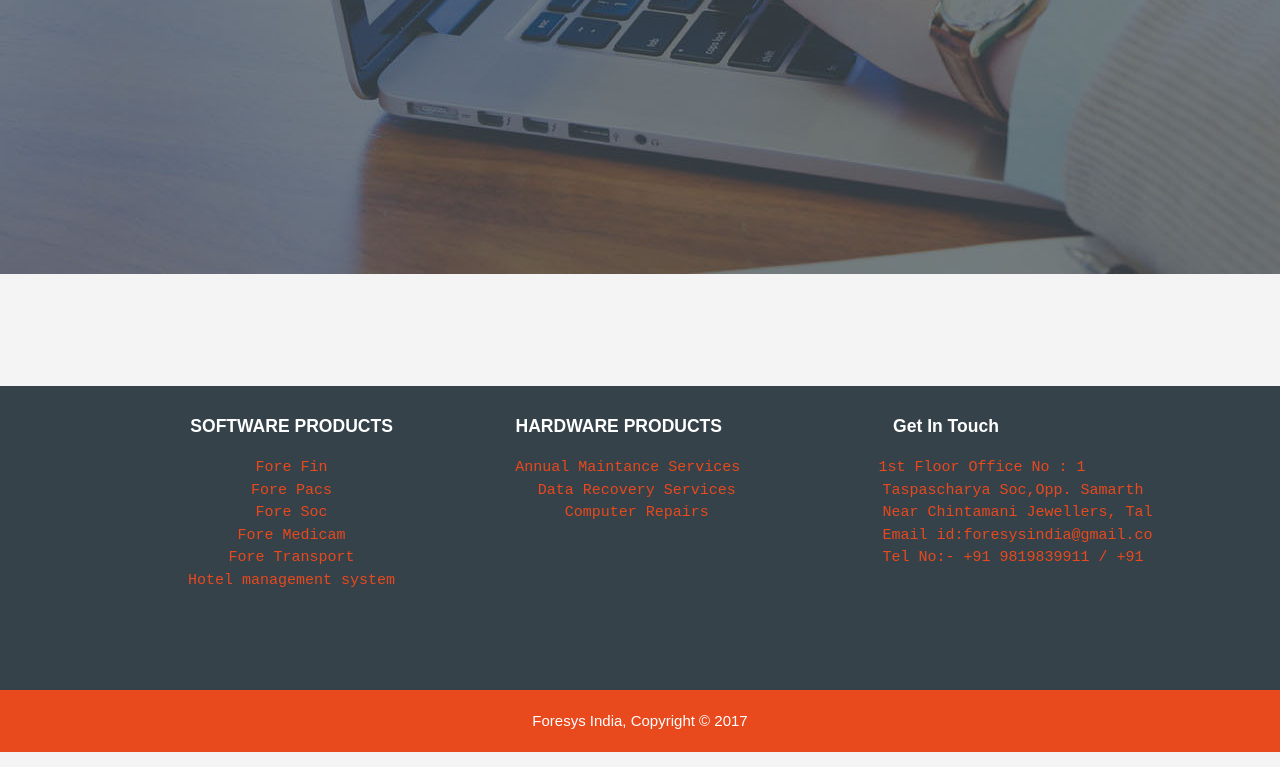
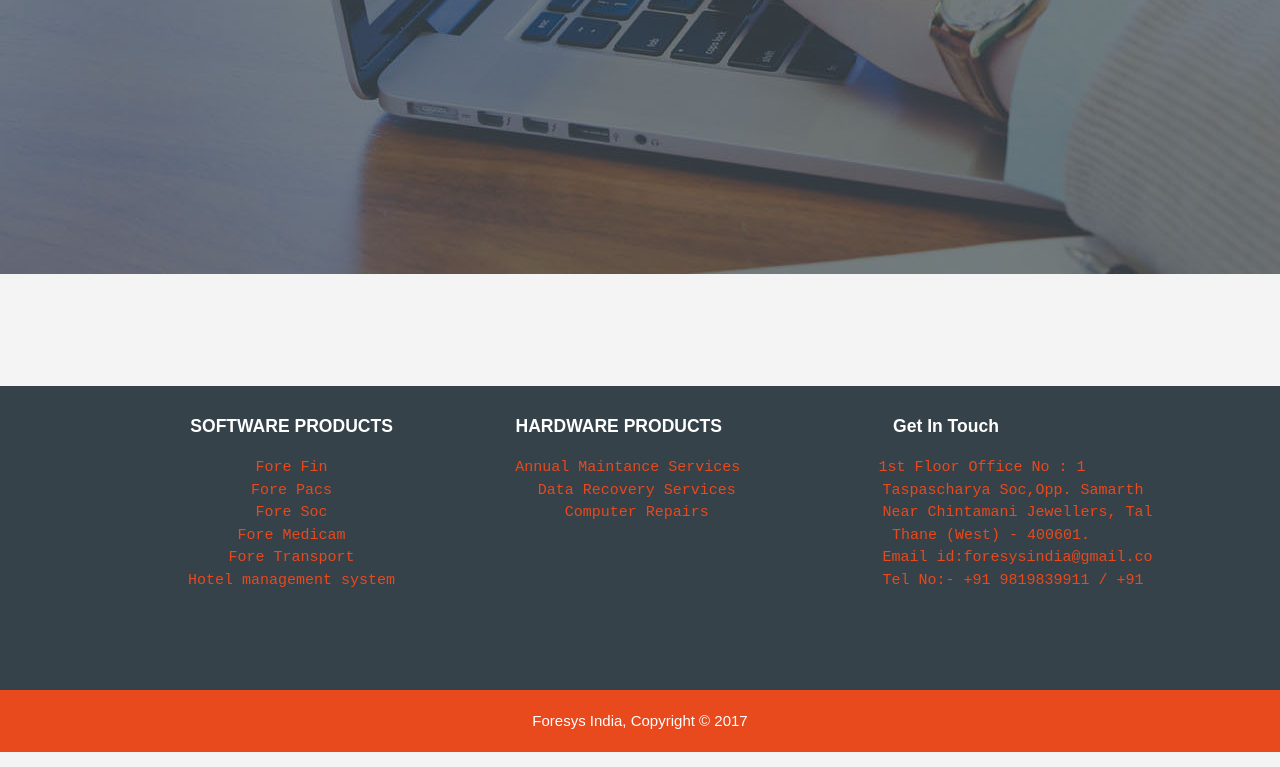
Before and after one commit to krishnaShelar1970/foresys, a plain HTML site: page index.html in a window 1280 px wide. Shown: the part 429-1196 px from the top of the page. Drawn offline with Linux system fonts and the light colour scheme.

Commit message:
Fix HTML formatting and structure

```diff
--- a/index.html
+++ b/index.html
@@ -71,7 +71,8 @@ Hotel management system
           <pre>
         1st Floor Office No : 1
           Taspascharya Soc,Opp. Samarth Mandir,
-          Near Chintamani Jewellers, Talavpali Thane(W)-400601.
+          Near Chintamani Jewellers, Talaopali
+          Thane (West) - 400601.
           Email id:foresysindia@gmail.com
           Tel No:- +91 9819839911 / +91 9870131453
                     </pre>
```
